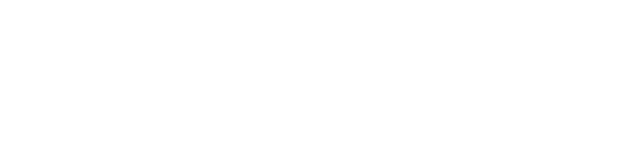
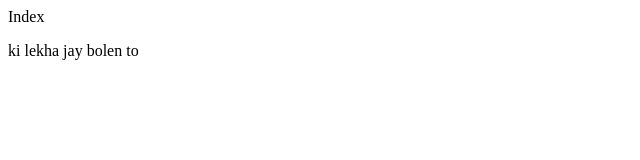
Before and after one commit to Obaydullah-Hasib/programming-hero, a plain HTML site: page index.html in a window 1280 px wide. Shown: the whole page, without its empty margins (0-640 px from the left). Drawn offline with Linux system fonts and the light colour scheme.

Commit message:
add paragraph

```diff
--- a/index.html
+++ b/index.html
@@ -7,6 +7,7 @@
     <title>Index</title>
 </head>
 <body>
-
+    Index
+    <P>ki lekha jay bolen to</P>
 </body>
 </html>
```
